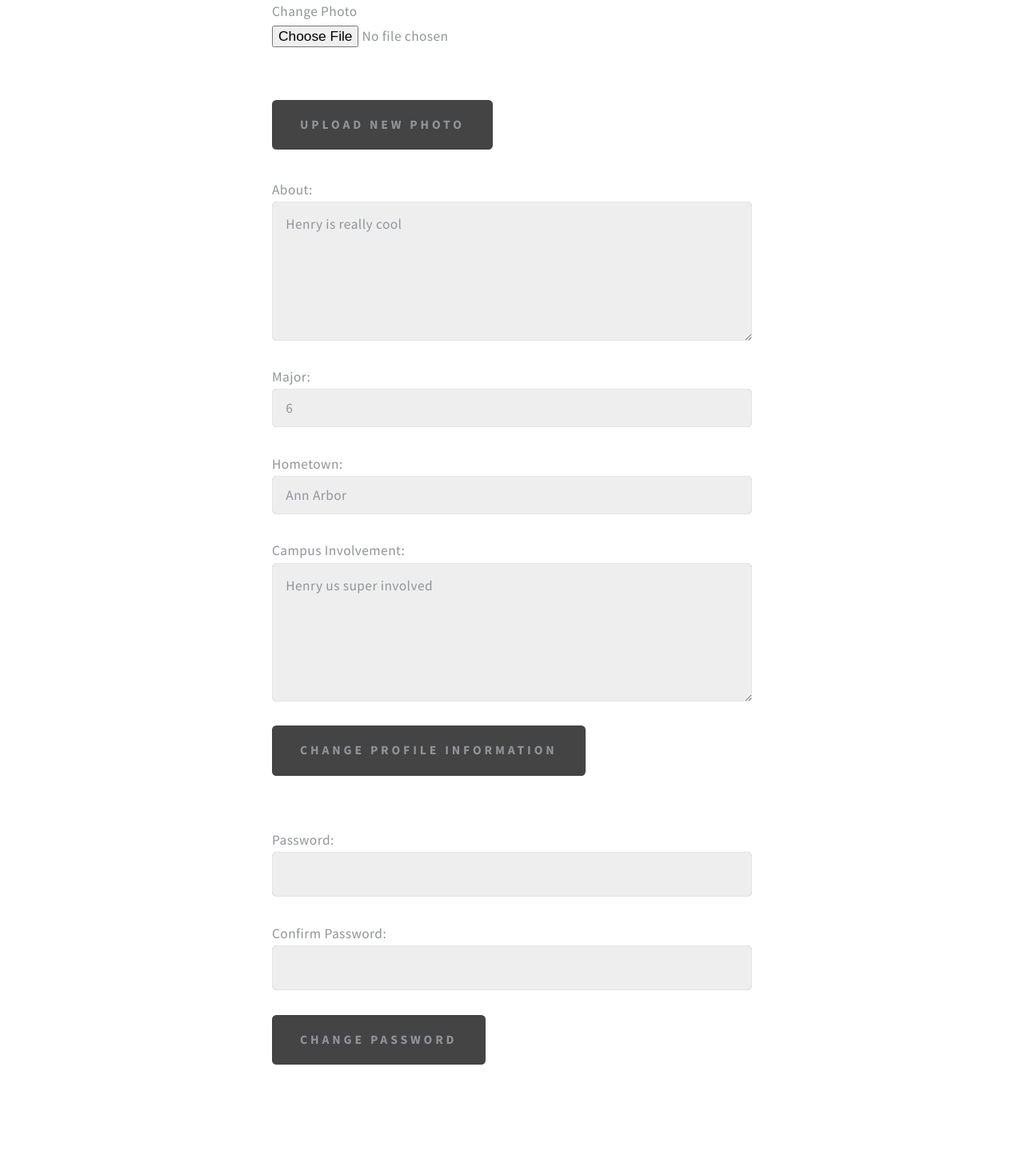
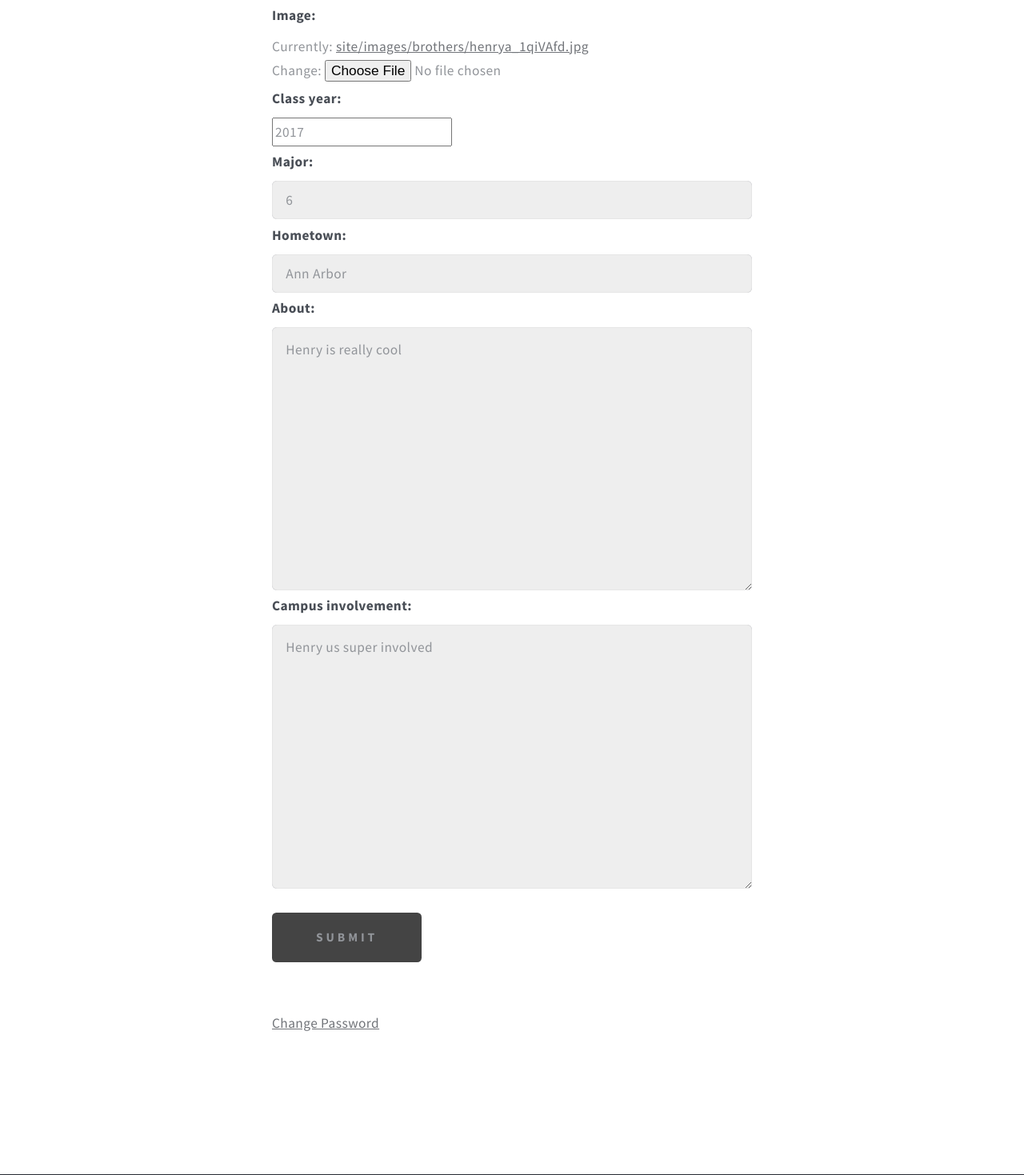
Before and after one commit to origamimagiro/OXWebsite, a Django app: page /brotherhood/edit/ in a window 1280 px wide. Shown: the part 988-2457 px from the top of the page at 80% size. Run offline with Django 3.2, Linux system fonts and the light colour scheme; a user stored in the database is signed in; data comes from the database, SQL or seed files in the repository; both versions use the stored data as it was after the commit.

Commit message:
Cleaned up some stuff

```diff
--- a/ox_site/ox_site/urls.py
+++ b/ox_site/ox_site/urls.py
@@ -30,6 +30,7 @@ urlpatterns = [
     url(r'^summer/', views.summer),
     url(r'^officers/', views.officers),
     url(r'^login/', views.login),
+    url(r'^updatepassword/', views.update_password),
     url(r'^failed/', views.bad_login)
 ]
 
--- a/ox_site/people/forms.py
+++ b/ox_site/people/forms.py
@@ -1,4 +1,15 @@
 from django import forms
+from people.models import Brother
 
 class UploadImageForm(forms.Form):
     image = forms.ImageField()
+
+
+class UpdateBrotherForm(forms.ModelForm):
+	class Meta:
+		model = Brother
+		fields = ['image', 'class_year', 'major', 'hometown', 'about', 'campus_involvement']
+		widgets = {
+            'about': forms.Textarea(),
+            'campus_involvement': forms.Textarea(),
+        }
--- a/ox_site/people/views.py
+++ b/ox_site/people/views.py
@@ -3,7 +3,7 @@ from people.models import Brother
 from django.contrib.auth.admin import User
 from django.core.exceptions import ObjectDoesNotExist
 from django.contrib.auth.decorators import login_required
-from people.forms import UploadImageForm
+from people.forms import UploadImageForm, UpdateBrotherForm
 from ox_site import settings
 
 def brother_profile(request, args):
@@ -25,43 +25,12 @@ def all_brothers(request):
 def update_profile(request):
 	user = request.user
 	brother = Brother.objects.get(user=user)
+	form = UpdateBrotherForm(instance=brother)
 	if request.method == 'POST':
-		print(request.POST)
-		print(request.FILES)
-		print(request)
-		if 'image' in request.FILES.keys():
-			form = UploadImageForm(request.POST, request.FILES)
-			print('IMAGE')
+		form = UpdateBrotherForm(request.POST, request.FILES, instance=brother)
+		if form.is_valid():
+			print(request.FILES)
 			print(form)
-			print(form.is_valid())
-			if form.is_valid():
-				# with open('images/'+user.username+'.jpg', 'wb+') as destination:
-				# 	for chunk in request.FILES['image'].chunks():
-				# 		# destination.write(chunk)
-				# 		print('writing')
-				brother.image = request.FILES['image']
-				brother.save()
-		elif 'password' in request.POST.keys():
-			print('PASSWORD')
-			password = request.POST['password']
-			password_confirm = request.POST['password2']
-			user = User.objects.get(username=brother.user.username)
-			if password != password_confirm:
-				return HttpResponseRedirect('/failed/')
-			else:
-				user.set_password(password)
-				user.save()
-				print('SAVED PASSWORD')
-				return HttpResponseRedirect('/login/')
-		else:
-			print('DETAILS')
-			brother.major = request.POST['major']
-			brother.campus_involvement = request.POST['campus_involvement']
-			brother.about = request.POST['about']
-			brother.hometown = request.POST['hometown']
-			brother.save()
-			form = UploadImageForm()
-	else:
-		form = UploadImageForm()
-	args = {'brother':brother, 'form':form}
+			form.save()
+	args = {'brother': brother, 'form':form}
 	return render(request, 'templates/other/edit_profile.html', args)
--- a/ox_site/site/templates/other/change_password.html
+++ b/ox_site/site/templates/other/change_password.html
@@ -1,9 +1,9 @@
 {% extends "base.html" %}
 {% block name %}
-Login
+Change Password
 {% endblock %}
 {% block title %}
-Login
+Change Password
 {% endblock %}
 
 {% block content %}
--- a/ox_site/site/templates/other/edit_profile.html
+++ b/ox_site/site/templates/other/edit_profile.html
@@ -5,45 +5,21 @@ Edit Profile
 {% block title %}
 {{ brother.user.first_name }} {{ brother.user.last_name }}
 {% endblock %}
+
+
 {% block content %}
 
+<form method="post" action="." class="image featured2" enctype="multipart/form-data">
+    {% csrf_token %}
+    <img src="{{ brother.image.url }}"/>
+    {{ form }}
+    <br />
+    <input type="submit" value="Submit" name="update" />
+</form>
+<br>
+<br>
 <div class="image featured2">
-    <img src="{{brother.image.url}}"/>
+    <a href="/updatepassword/">Change Password</a>
+</div>
 
-    <form action="." method="post" enctype="multipart/form-data">
-        {% csrf_token %}
-        <p>
-            Change Photo<br>
-            <input id="id_image" type="file" class="" name="image">
-        </p>
-        <br>
-        <input type="submit" value="Upload New Photo" />
-    </form>
-
-    <form action="." method="post" name="details">
-    {% csrf_token %}
-        About:
-        <textarea type="text" name="about"/>{{ brother.about }}</textarea><br />
-        Major:
-        <input type="text" name="major" value="{{ brother.major}}" /><br />
-        Hometown:
-        <input type="text" name="hometown" value="{{ brother.hometown}}" /><br />
-        Campus Involvement:
-        <textarea type="text" name="campus_involvement"/>{{ brother.campus_involvement }} </textarea> <br />
-        <input type="submit" value="Change Profile Information" name="save" />
-        <br/>
-    </form>
-
-    <form action="." method="post">
-    {% csrf_token %}
-        <br/>
-        Password:
-        <input type="password" name="password"/><br />
-        Confirm Password:
-        <input type="password" name="password2" /><br />
-
-        <input type="submit" value="Change Password" name="change_pass" />
-        <br/>
-    </form>
-</div>
 {% endblock %}
```
Also changed, not shown: ox_site/ox_site/views.py (+17 -0 lines), ox_site/db.sqlite3, ox_site/media/269644_Papel-de-Parede-Jogos-Mortais-Jigsaw_1920x1200.jpg (added), ox_site/media/269644_Papel-de-Parede-Jogos-Mortais-Jigsaw_1920x1200_V8PHkM9.jpg (added), ox_site/media/269644_Papel-de-Parede-Jogos-Mortais-Jigsaw_1920x1200_XO6Zpza.jpg (added), ox_site/media/AAEAAQAAAAAAAAKrAAAAJDA2ZGMwOTFmLTcyOTgtNDk2Zi1hNTdhLTkyMWM5YmRmY2RkOQ.jpg (added).
